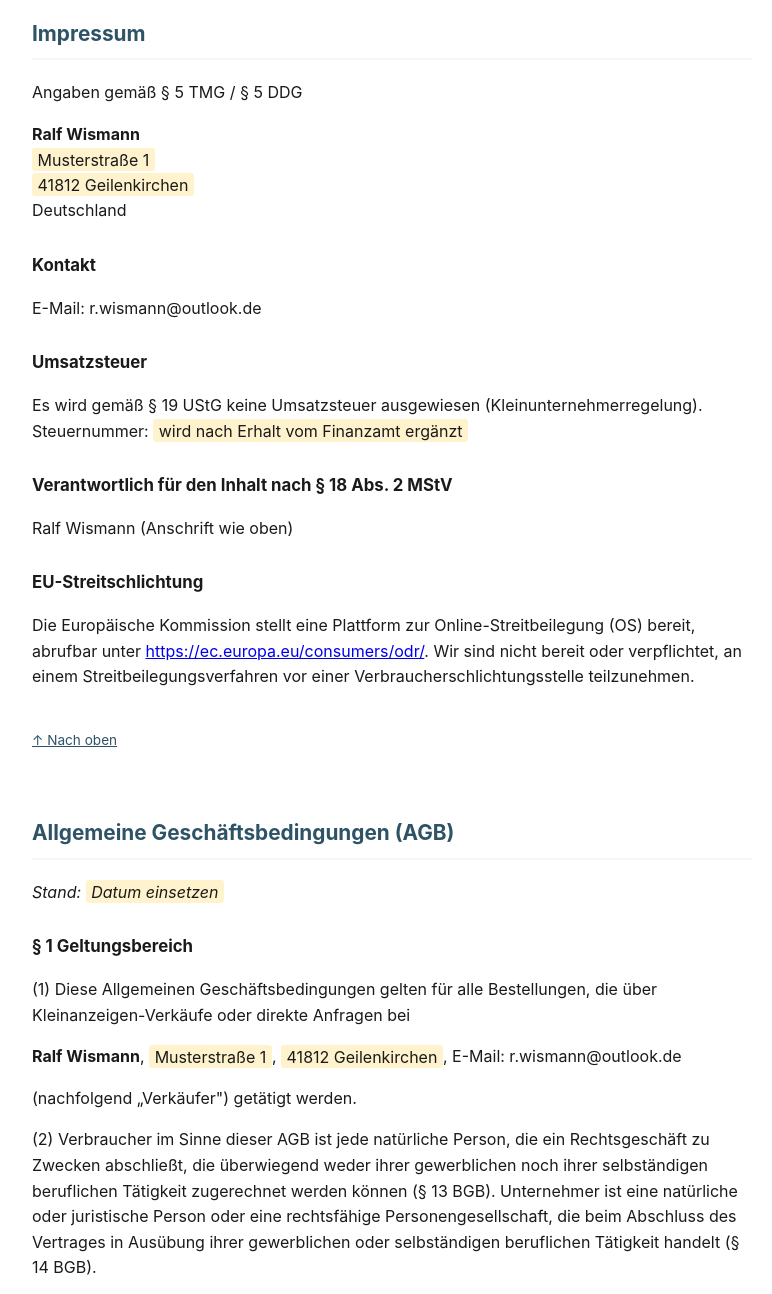
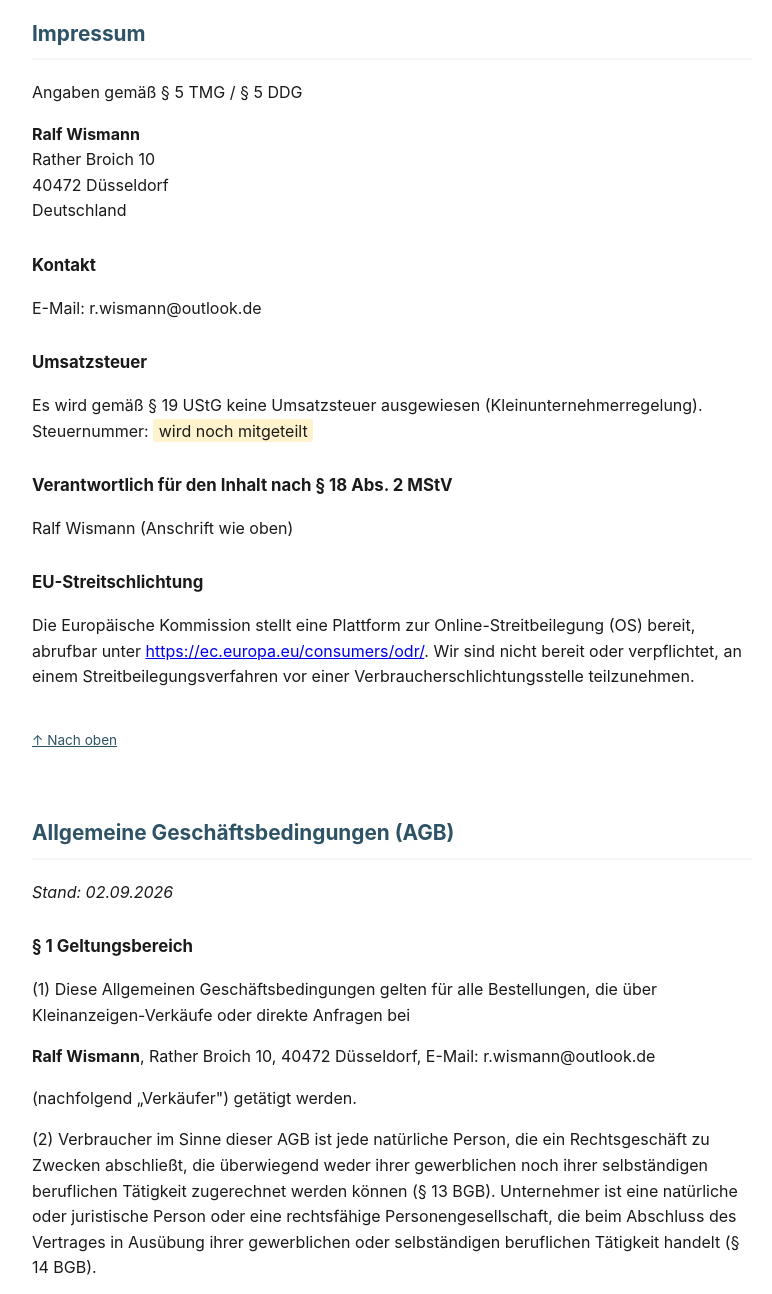
Before and after one commit to wisistor/wisistor.github.io, a plain HTML site: page index.html in a window 1280 px wide. Shown: the part 240-1534 px from the top of the page, without its empty margins (248-1020 px from the left). Drawn offline with Linux system fonts and the light colour scheme.

Commit message:
Adresse und AGB-Stand eingetragen (02.09.2026)

```diff
--- a/index.html
+++ b/index.html
@@ -140,8 +140,8 @@
 
     <p>
       <strong>Ralf Wismann</strong><br>
-      <span class="placeholder">Musterstraße 1</span><br>
-      <span class="placeholder">41812 Geilenkirchen</span><br>
+      Rather Broich 10<br>
+      40472 Düsseldorf<br>
       Deutschland
     </p>
 
@@ -153,7 +153,7 @@
     <h3>Umsatzsteuer</h3>
     <p>
       Es wird gemäß § 19 UStG keine Umsatzsteuer ausgewiesen (Kleinunternehmerregelung).<br>
-      Steuernummer: <span class="placeholder">wird nach Erhalt vom Finanzamt ergänzt</span>
+      Steuernummer: <span class="placeholder">wird noch mitgeteilt</span>
     </p>
 
     <h3>Verantwortlich für den Inhalt nach § 18 Abs. 2 MStV</h3>
@@ -172,11 +172,11 @@
   <!-- ============================================================ -->
   <section id="agb">
     <h2>Allgemeine Geschäftsbedingungen (AGB)</h2>
-    <p><em>Stand: <span class="placeholder">Datum einsetzen</span></em></p>
+    <p><em>Stand: 02.09.2026</em></p>
 
     <h3>§ 1 Geltungsbereich</h3>
     <p>(1) Diese Allgemeinen Geschäftsbedingungen gelten für alle Bestellungen, die über Kleinanzeigen-Verkäufe oder direkte Anfragen bei</p>
-    <p><strong>Ralf Wismann</strong>, <span class="placeholder">Musterstraße 1</span>, <span class="placeholder">41812 Geilenkirchen</span>, E-Mail: r.wismann@outlook.de</p>
+    <p><strong>Ralf Wismann</strong>, Rather Broich 10, 40472 Düsseldorf, E-Mail: r.wismann@outlook.de</p>
     <p>(nachfolgend „Verkäufer") getätigt werden.</p>
     <p>(2) Verbraucher im Sinne dieser AGB ist jede natürliche Person, die ein Rechtsgeschäft zu Zwecken abschließt, die überwiegend weder ihrer gewerblichen noch ihrer selbständigen beruflichen Tätigkeit zugerechnet werden können (§ 13 BGB). Unternehmer ist eine natürliche oder juristische Person oder eine rechtsfähige Personengesellschaft, die beim Abschluss des Vertrages in Ausübung ihrer gewerblichen oder selbständigen beruflichen Tätigkeit handelt (§ 14 BGB).</p>
     <p>(3) Diese AGB gelten sowohl für Verträge mit Verbrauchern (B2C) als auch mit Unternehmern (B2B). Regelungen, die nur für eine der beiden Gruppen gelten, sind entsprechend gekennzeichnet.</p>
@@ -264,7 +264,7 @@
     <p>Sie haben das Recht, binnen vierzehn Tagen ohne Angabe von Gründen diesen Vertrag zu widerrufen.</p>
     <p>Die Widerrufsfrist beträgt vierzehn Tage ab dem Tag, an dem Sie oder ein von Ihnen benannter Dritter, der nicht der Beförderer ist, die Waren in Besitz genommen haben bzw. hat.</p>
     <p>Um Ihr Widerrufsrecht auszuüben, müssen Sie uns</p>
-    <p><strong>Ralf Wismann</strong>, <span class="placeholder">Musterstraße 1</span>, <span class="placeholder">41812 Geilenkirchen</span>, E-Mail: r.wismann@outlook.de</p>
+    <p><strong>Ralf Wismann</strong>, Rather Broich 10, 40472 Düsseldorf, E-Mail: r.wismann@outlook.de</p>
     <p>mittels einer eindeutigen Erklärung (z. B. per Post versandter Brief oder E-Mail) über Ihren Entschluss, diesen Vertrag zu widerrufen, informieren. Sie können dafür das unten stehende Muster-Widerrufsformular verwenden, was jedoch nicht vorgeschrieben ist.</p>
     <p>Zur Wahrung der Widerrufsfrist reicht es aus, dass Sie die Mitteilung über die Ausübung des Widerrufsrechts vor Ablauf der Widerrufsfrist absenden.</p>
 
@@ -279,7 +279,7 @@
 
     <h3>Muster-Widerrufsformular</h3>
     <p><em>(Wenn Sie den Vertrag widerrufen wollen, füllen Sie bitte dieses Formular aus und senden Sie es zurück.)</em></p>
-    <p>An Ralf Wismann, <span class="placeholder">Musterstraße 1</span>, <span class="placeholder">41812 Geilenkirchen</span>, r.wismann@outlook.de:</p>
+    <p>An Ralf Wismann, Rather Broich 10, 40472 Düsseldorf, r.wismann@outlook.de:</p>
     <p>Hiermit widerrufe(n) ich/wir (*) den von mir/uns (*) abgeschlossenen Vertrag über den Kauf der folgenden Waren (*)/die Erbringung der folgenden Dienstleistung (*)</p>
     <ul>
       <li>Bestellt am (*)/erhalten am (*): __________</li>
@@ -301,7 +301,7 @@
     <p>
       Verantwortlich für die Datenverarbeitung im Zusammenhang mit dieser Seite und dem darüber
       angebahnten Kontakt ist:<br>
-      Ralf Wismann, <span class="placeholder">Musterstraße 1</span>, <span class="placeholder">41812 Geilenkirchen</span>,
+      Ralf Wismann, Rather Broich 10, 40472 Düsseldorf,
       E-Mail: r.wismann@outlook.de
     </p>
 
```
